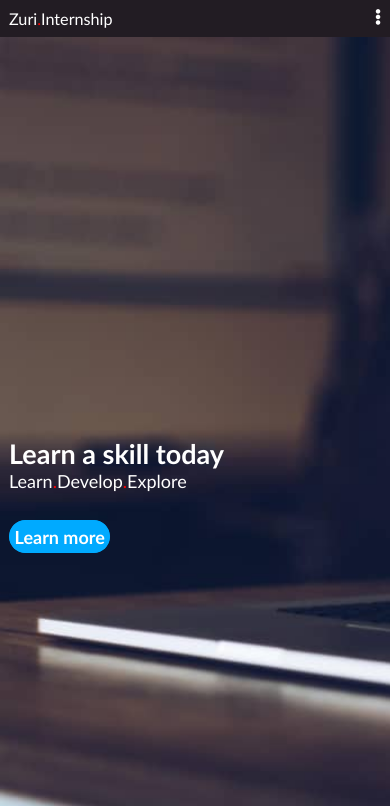
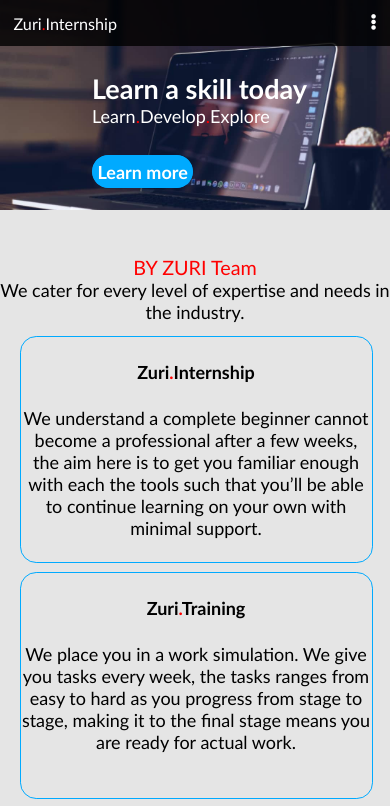
Before and after one commit to KoredeDavid/zuri-page, a plain HTML site: page index.html in a window 390 px wide. Shown: the top 806 px of the page. Drawn offline with nearby package versions, Linux system fonts and the light colour scheme.

Commit message:
Added border to the cards

```diff
--- a/index.html
+++ b/index.html
@@ -53,7 +53,7 @@
             </div>
 
         </div >
-        <span style="color:red; font-size:49px; font-weight:300px;   visibility: hidden;" id='details'>BY ZURI Team</span>
+        <!-- <span style="color:red; font-size:t:300px;   visibility: idden;" id='details'>BY ZURI Team</span>            -->
 
         <div class="main" >
             <span style="color:red; font-size:22px; font-weight:300px">BY ZURI Team</span>
--- a/style/style.css
+++ b/style/style.css
@@ -18,7 +18,7 @@
     left: 0px;
     right: 0px;
     font-size: 18px;
-    background: #221C23;
+    background: rgba(0, 0, 0, 0.8);
  }
 
 
@@ -142,6 +142,7 @@
 
 .main{
    text-align: center;
+   margin-top: 50px;
 }
 
 .zuri-message{
@@ -149,6 +150,7 @@
     display: flex;
     justify-content: center;
     align-items: center;
+
 }
 
 .zuri-training{
@@ -157,7 +159,10 @@
     font-size: 20px;
     font-weight: 400;
     padding: 0 10px;
-    border-right: 2px solid black;
+    min-height: 250px;
+    margin-right: 20px;
+    border:  1px solid #00AAFF;
+    border-radius: 18px;
 }
 
 
@@ -167,10 +172,10 @@
     clear:both
 }
 
-.zuri-training:last-child{
+/* .zuri-training:last-child{
     border-right: none
 
-}
+} */
 
 .join-us{
     background: #00AAFF;
@@ -244,47 +249,67 @@
         display:none
     }
 }
+
 @media screen and (max-width:1022px) {
+
+    .zuri-welcome-image{
+        min-height: 0px;
+        display: flex;
+        justify-content: center;
+        align-items: center;
+        padding-top:0;
+        min-height: 183px;
+        padding-top: 50px;
+    }
+
+    .explore{
+        flex: none;
+        /* border: 2px solid #00AAFF; */
+        margin-right: 0px;
+        margin-left:0px;
+    }
+
     .zuri-training{
         float: none;
         width: 90%;
         margin:0 5% 10px 5%;
         padding: 0 0px;
-        border-right: none;
-        border-bottom: 1px solid black;
+
+        border: 1px solid #00AAFF ;
+        border-radius: 18px;
 
 
     }
+
     .zuri-message{
         display: block;
         margin-left:auto;
         margin-right:auto;
         margin-top: 15px;
-
+        max-width: 439px
 
     }
 
-.zuri-training:first-child{
-    border-top: 1px solid black;
+    .zuri-training:last-child{
+        border-right: 1px solid #00AAFF;
     }
+
     .join-us span{
         font-size: 20
-
     }
 
     .zuri-welcome-image{
         display: flex;
         justify-content: center;
         align-items: center;
+    }
 
-}
     .explore{
         margin-left: 10px;
     }
 
     .join-us i{
         font-size: 18
-
     }
 
     .form{
@@ -294,8 +319,6 @@
         margin-right:auto;
         margin-top: 15px;
     }
-
-
 
     .form input{
         display: block;
@@ -329,7 +352,7 @@
     }
 
     .nav-bar{
-    padding: 10px;
+        padding: 15px;
     }
 
     .main span :first-child{
@@ -349,19 +372,21 @@
     float: right;
     }
 
-
     .welcome{
         font-size: 30px;
         font-weight: 700;
 
     }
+
     .from{
         font-size: 20px;
         font-weight: 500;
     }
+
     .zuri-image{
         max-width: 280px;
     }
+
     .learn{
         font-size: 30px;
         font-weight: 700;
```
Lines whose indentation alone changed are shown as unchanged.
